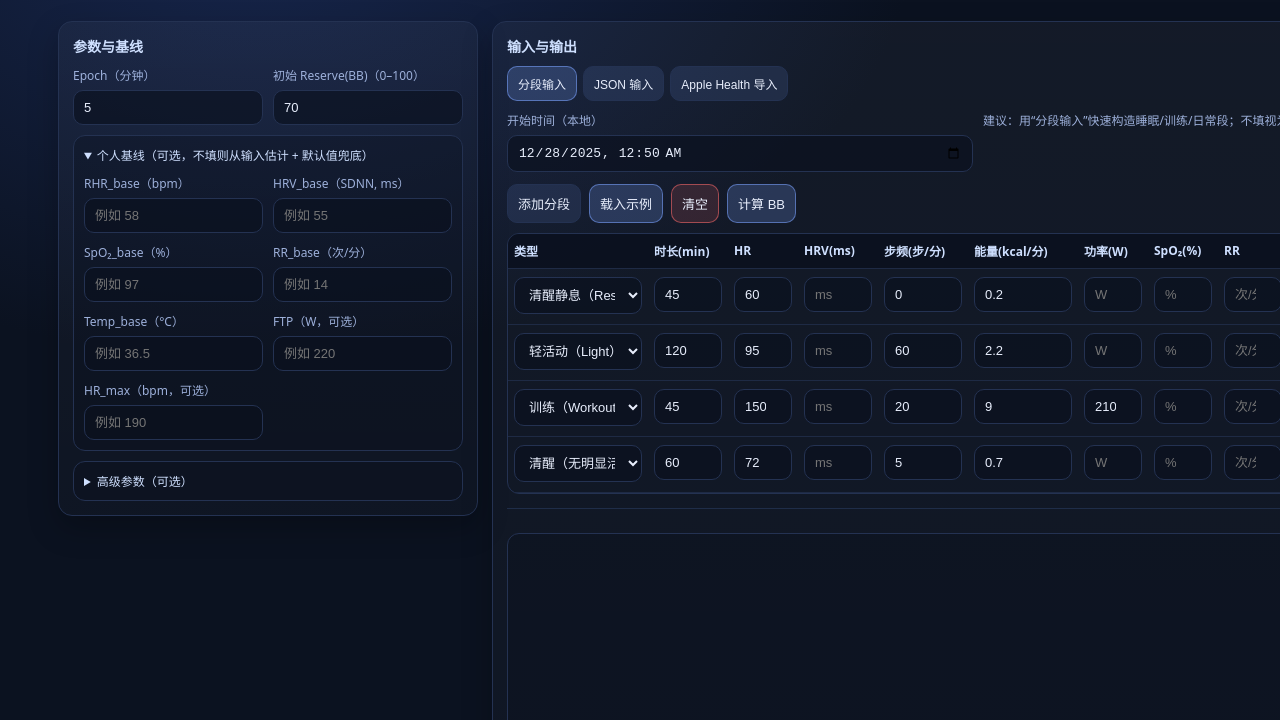
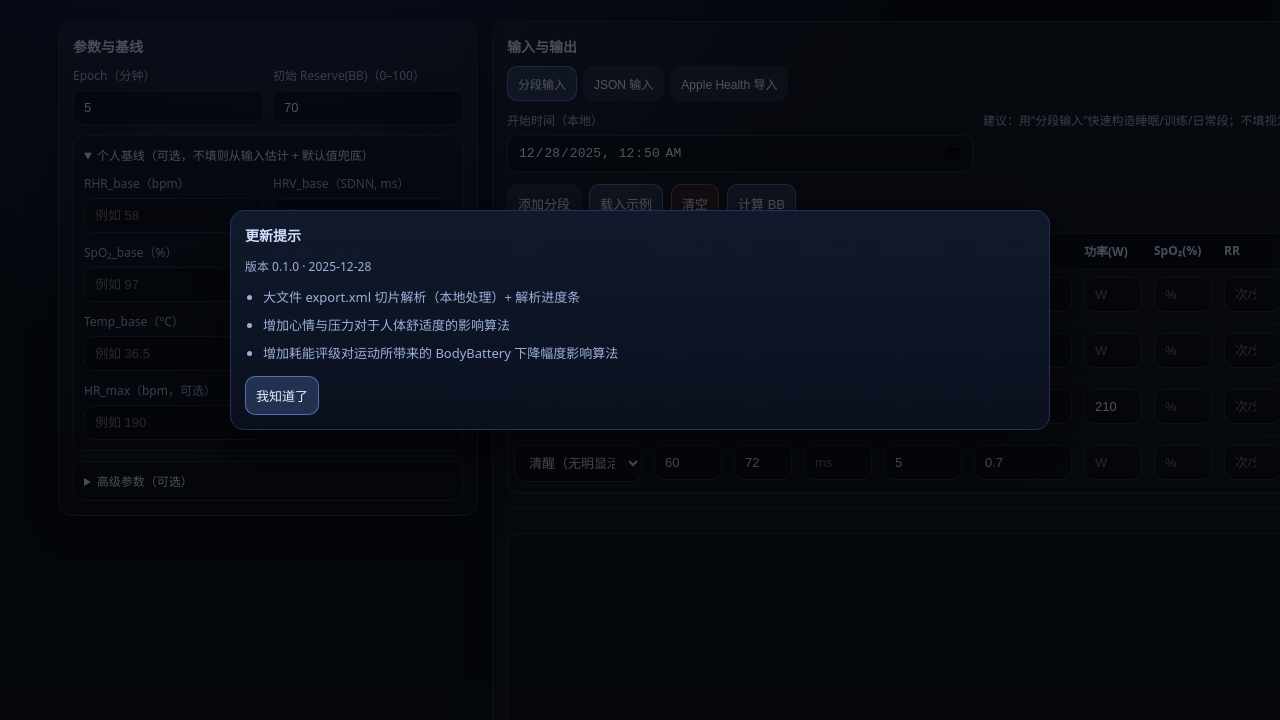
Before and after one commit to WilliamWang1721/Health-Connect, a plain HTML site: page web/body-battery-test.html in a window 1280 px wide. Shown: the part 80-800 px from the top of the page. Drawn offline with Linux system fonts and the light colour scheme.

Commit message:
Add upgrade reminder popup

```diff
--- a/web/app.js
+++ b/web/app.js
@@ -69,6 +69,47 @@
     const p = clamp(Number(pct), 0, 100);
     bar.style.width = `${p}%`;
     wrap.setAttribute("aria-valuenow", String(Math.round(p)));
+  }
+
+  const UPGRADE_ID = "2025-12-28";
+  const UPGRADE_STORAGE_KEY = "bb_upgrade_seen";
+
+  function maybeShowUpgradeModal() {
+    const modal = $("upgradeModal");
+    const closeBtn = $("upgradeModalClose");
+    const backdrop = $("upgradeBackdrop");
+    const version = $("upgradeVersion");
+    if (!modal || !closeBtn) return;
+
+    const v = window.BodyBatteryModel && window.BodyBatteryModel.VERSION ? String(window.BodyBatteryModel.VERSION) : null;
+    if (version) version.textContent = v ? `版本 ${v} · ${UPGRADE_ID}` : `版本 - · ${UPGRADE_ID}`;
+
+    let seen = null;
+    try {
+      seen = window.localStorage ? window.localStorage.getItem(UPGRADE_STORAGE_KEY) : null;
+    } catch (err) {
+      seen = null;
+    }
+    if (seen === UPGRADE_ID) return;
+
+    const onKeyDown = (e) => {
+      if (e && e.key === "Escape") close();
+    };
+
+    const close = () => {
+      modal.hidden = true;
+      document.removeEventListener("keydown", onKeyDown);
+      try {
+        if (window.localStorage) window.localStorage.setItem(UPGRADE_STORAGE_KEY, UPGRADE_ID);
+      } catch (err) {
+        // ignore
+      }
+    };
+
+    modal.hidden = false;
+    closeBtn.addEventListener("click", close, { once: true });
+    if (backdrop) backdrop.addEventListener("click", close, { once: true });
+    document.addEventListener("keydown", onKeyDown);
   }
 
   function setActiveTab(name) {
@@ -1138,6 +1179,7 @@
       return;
     }
     wire();
+    maybeShowUpgradeModal();
   }
 
   if (document.readyState === "loading") document.addEventListener("DOMContentLoaded", bootstrap);
--- a/web/body-battery-test.html
+++ b/web/body-battery-test.html
@@ -266,6 +266,49 @@
         background: linear-gradient(90deg, rgba(122, 162, 255, 0.35), rgba(122, 162, 255, 0.9));
         transition: width 0.15s linear;
       }
+
+      .modal {
+        position: fixed;
+        inset: 0;
+        display: grid;
+        place-items: center;
+        padding: 18px;
+        z-index: 60;
+      }
+
+      .modal-backdrop {
+        position: absolute;
+        inset: 0;
+        background: rgba(0, 0, 0, 0.65);
+      }
+
+      .modal-panel {
+        position: relative;
+        width: min(820px, 100%);
+        border-radius: 14px;
+        border: 1px solid var(--border);
+        background: linear-gradient(180deg, rgba(17, 26, 45, 0.98), rgba(10, 16, 30, 0.96));
+        box-shadow: 0 18px 60px rgba(0, 0, 0, 0.55);
+        padding: 14px;
+      }
+
+      .modal-panel h2 {
+        margin: 0 0 6px;
+        font-size: 14px;
+        color: #cfe0ff;
+      }
+
+      .modal-panel ul {
+        margin: 10px 0 0 18px;
+        padding: 0;
+        line-height: 1.6;
+        font-size: 13px;
+      }
+
+      .modal-panel li {
+        margin: 7px 0;
+        color: var(--muted);
+      }
     </style>
   </head>
   <body>
@@ -275,6 +318,22 @@
         这是一个离线沙盒：输入模拟数据（或粘贴 JSON），推算 Reserve(BB) 曲线、Comfort/Fatigue，以及 Charge/Drain/Confidence。输出仅为健康洞察演示，不是医疗诊断。
       </p>
     </header>
+
+    <div id="upgradeModal" class="modal" hidden>
+      <div class="modal-backdrop" id="upgradeBackdrop"></div>
+      <div class="modal-panel" role="dialog" aria-modal="true" aria-labelledby="upgradeTitle">
+        <h2 id="upgradeTitle">更新提示</h2>
+        <p class="hint" id="upgradeVersion"></p>
+        <ul>
+          <li>大文件 export.xml 切片解析（本地处理）+ 解析进度条</li>
+          <li>增加心情与压力对于人体舒适度的影响算法</li>
+          <li>增加耗能评级对运动所带来的 BodyBattery 下降幅度影响算法</li>
+        </ul>
+        <div class="actions">
+          <button id="upgradeModalClose" class="primary">我知道了</button>
+        </div>
+      </div>
+    </div>
 
     <div class="wrap">
       <section class="card" id="left">
```
